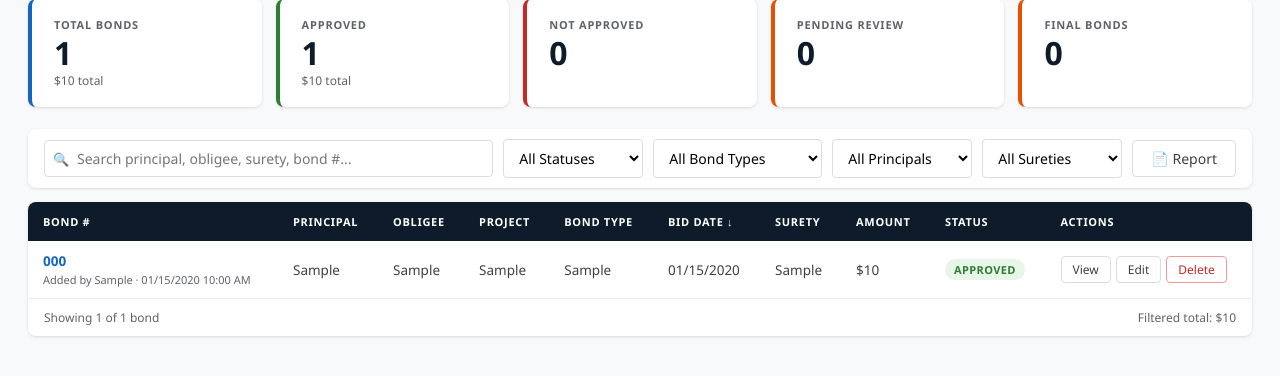
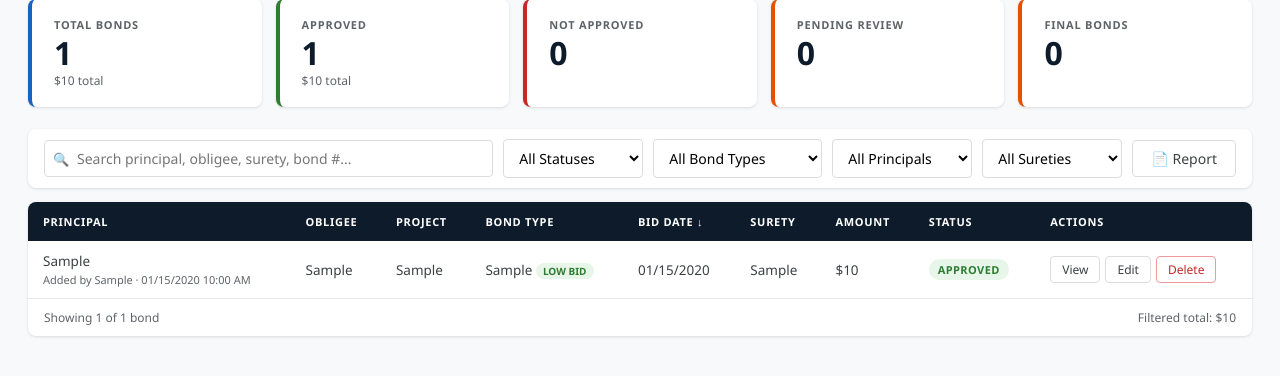
Before and after one commit to councilcomputing-boop/Projects, a Flask app: page / in a window 1280 px wide. Shown: the part 153-529 px from the top of the page. Run offline with Flask 3, Linux system fonts and the light colour scheme; a user stored in the database is signed in; tables that the repository leaves empty hold one stand-in row (values such as "Sample post").

Commit message:
Add Low Bid flag, remove bond numbers from UI
- New Low Bid checkbox on form; LOW BID green badge shown in table (Bond Type column) and view modal
- Bond numbers removed from form, table, view modal title/body, search, and activity log header
- Bond number column dropped from table; Principal is now the first column with added-by meta underneath
- View modal title now shows "Principal — Bond Type" instead of bond number
- DB migration adds low_bid column; create/update handlers wired up

Co-Authored-By: Claude Sonnet 4.6 <noreply@anthropic.com>

```diff
--- a/Bond App/app.py
+++ b/Bond App/app.py
@@ -132,6 +132,7 @@ def create_bond():
         notes                = data.get('notes', '').strip(),
         work_on_hand         = data.get('work_on_hand', '').strip(),
         work_on_hand_low     = bool(data.get('work_on_hand_low', False)),
+        low_bid              = bool(data.get('low_bid', False)),
         created_by           = current_user.username,
         created_at           = datetime.utcnow(),
     )
@@ -172,6 +173,7 @@ def update_bond(bond_id):
     bond.notes               = data.get('notes',               bond.notes or '').strip()
     bond.work_on_hand        = data.get('work_on_hand',        bond.work_on_hand or '').strip()
     bond.work_on_hand_low    = bool(data.get('work_on_hand_low', bond.work_on_hand_low or False))
+    bond.low_bid             = bool(data.get('low_bid', bond.low_bid or False))
     bond.updated_by          = current_user.username
     bond.updated_at          = datetime.utcnow()
 
@@ -804,6 +806,7 @@ with app.app_context():
                 conn.execute(text('ALTER TABLE bonds ADD COLUMN IF NOT EXISTS bid_bond_percent FLOAT'))
                 conn.execute(text('ALTER TABLE bonds ADD COLUMN IF NOT EXISTS work_on_hand TEXT'))
                 conn.execute(text('ALTER TABLE bonds ADD COLUMN IF NOT EXISTS work_on_hand_low BOOLEAN DEFAULT FALSE'))
+                conn.execute(text('ALTER TABLE bonds ADD COLUMN IF NOT EXISTS low_bid BOOLEAN DEFAULT FALSE'))
                 conn.commit()
     except Exception:
         pass
--- a/Bond App/database.py
+++ b/Bond App/database.py
@@ -66,6 +66,7 @@ class Bond(db.Model):
     notes                = db.Column(db.Text)
     work_on_hand         = db.Column(db.Text)
     work_on_hand_low     = db.Column(db.Boolean, default=False)
+    low_bid              = db.Column(db.Boolean, default=False)
     created_by           = db.Column(db.String(50))
     created_at           = db.Column(db.DateTime, default=datetime.utcnow)
     updated_by           = db.Column(db.String(50))
@@ -90,6 +91,7 @@ class Bond(db.Model):
             'notes':               self.notes or '',
             'work_on_hand':        self.work_on_hand or '',
             'work_on_hand_low':    bool(self.work_on_hand_low),
+            'low_bid':             bool(self.low_bid),
             'created_by':          self.created_by or '',
             'created_at':          fmt(self.created_at),
             'updated_by':          self.updated_by or '',
--- a/Bond App/templates/index.html
+++ b/Bond App/templates/index.html
@@ -355,7 +355,6 @@
             <div class="twrap">
                 <table>
                     <thead><tr>
-                        <th id="th-bond_number" onclick="sort('bond_number')">Bond #</th>
                         <th id="th-principal"   onclick="sort('principal')">Principal</th>
                         <th id="th-obligee"     onclick="sort('obligee')">Obligee</th>
                         <th id="th-project"     onclick="sort('project')">Project</th>
@@ -392,7 +391,7 @@
                 <table class="log-table">
                     <thead><tr>
                         <th style="cursor:default;">Date &amp; Time</th>
-                        <th style="cursor:default;">Bond #</th>
+                        <th style="cursor:default;">Principal</th>
                         <th style="cursor:default;">Action</th>
                         <th style="cursor:default;">Changed By</th>
                         <th style="cursor:default;">Details</th>
@@ -421,7 +420,6 @@
             <div id="formError" class="empty" style="display:none;padding:10px;background:#ffebee;color:#c62828;border-radius:4px;font-size:13px;margin-bottom:14px;"></div>
             <form id="bondForm" class="fg" onsubmit="saveBond(event)">
                 <div class="fsect">Bond Information</div>
-                <div class="fgrp"><label class="flbl">Bond Number</label><div style="display:flex;gap:8px;align-items:center;"><input type="text" class="fc" id="fNum" style="flex:1;"><button type="button" class="btn btn-secondary" style="white-space:nowrap;padding:6px 10px;font-size:13px;" onclick="document.getElementById('fNum').value='N/A'">N/A</button></div></div>
                 <div class="fgrp"><label class="flbl">Bond Type <span class="req">*</span></label>
                     <select class="fc" id="fType" required onchange="onBondTypeChange()"><option value="">Select...</option><option>Bid Bond</option><option>Final Bond</option><option>License Bond</option><option>Maintenance Bond</option><option>Other</option></select>
                 </div>
@@ -437,6 +435,7 @@
                     </select>
                 </div>
                 <div class="fgrp" id="bidPctCustomRow" style="display:none;"><label class="flbl">Custom Bid Bond %</label><input type="number" class="fc" id="fBidPctCustom" min="0" max="100" step="0.1" placeholder="e.g. 15"></div>
+                <div class="fgrp full"><label style="display:flex;align-items:center;gap:10px;cursor:pointer;margin-top:2px;"><input type="checkbox" id="fLowBid" style="width:17px;height:17px;accent-color:#2e7d32;flex-shrink:0;"> <span style="font-size:14px;font-weight:500;color:#2e7d32;">Low Bid</span></label></div>
                 <div class="fsect">Parties</div>
                 <div class="fgrp full"><label class="flbl">Principal (Contractor / Applicant) <span class="req">*</span></label><input type="text" class="fc" id="fPrincipal" placeholder="Name of contractor or entity requesting the bond" required></div>
                 <div class="fgrp full"><label class="flbl">Obligee (Requiring Party) <span class="req">*</span></label><input type="text" class="fc" id="fObligee" placeholder="Entity requiring the bond" required></div>
@@ -567,11 +566,11 @@ let sortAsc  = false;
 let activeTab = 'bonds';
 
 const LABELS = {
-    bond_number:'Bond #', bond_type:'Bond Type', principal:'Principal',
+    bond_type:'Bond Type', principal:'Principal',
     obligee:'Obligee', project:'Project', project_description:'Project Description',
     surety:'Surety', bond_amount:'Amount', bid_bond_percent:'Bid Bond %',
-    bid_date:'Bid Date', expiration_date:'Expiration Date', decision_date:'Decision Date',
-    status:'Status', notes:'Notes', work_on_hand:'Work on Hand',
+    bid_date:'Bid Date', decision_date:'Decision Date',
+    status:'Status', notes:'Notes', work_on_hand:'Work on Hand', low_bid:'Low Bid',
 };
 
 // ── API ────────────────────────────────────────────────────────────────
@@ -636,7 +635,7 @@ function renderBonds() {
     const suf = document.getElementById('fltSurety').value;
 
     let rows = bonds.filter(b => {
-        const hit = !q || [b.bond_number,b.principal,b.obligee,b.surety,b.bond_type,b.project]
+        const hit = !q || [b.principal,b.obligee,b.surety,b.bond_type,b.project]
             .some(v=>(v||'').toLowerCase().includes(q));
         return hit && (!sf||b.status===sf) && (!tf||b.bond_type===tf) && (!pf||b.principal===pf) && (!suf||b.surety===suf);
     });
@@ -660,12 +659,12 @@ function renderBonds() {
             const amt = b.bond_amount ? '$'+(+b.bond_amount).toLocaleString('en-US',{maximumFractionDigits:0}) : '&mdash;';
             const amtSub = (b.bond_type==='Bid Bond'&&b.bid_bond_percent&&b.bond_amount)
                 ? `<div class="meta">${b.bid_bond_percent}% = $${(b.bond_amount*b.bid_bond_percent/100).toLocaleString('en-US',{maximumFractionDigits:0})}</div>` : '';
+            const lowBidBadge = b.low_bid ? ' <span style="background:#e8f5e9;color:#2e7d32;border-radius:10px;padding:1px 7px;font-size:10px;font-weight:700;vertical-align:middle;">LOW BID</span>' : '';
             return `<tr>
-            <td><div class="bond-num">${esc(b.bond_number||'N/A')}</div><div class="meta">Added by ${esc(b.created_by)} &middot; ${b.created_at}</div></td>
-            <td><span class="principal">${esc(b.principal)}</span></td>
+            <td><span class="principal">${esc(b.principal)}</span><div class="meta">Added by ${esc(b.created_by)} &middot; ${b.created_at}</div></td>
             <td>${esc(b.obligee)}</td>
             <td>${esc(b.project)||'&mdash;'}</td>
-            <td>${esc(b.bond_type)}</td>
+            <td>${esc(b.bond_type)}${lowBidBadge}</td>
             <td>${fmtDate(b.bid_date)}</td>
             <td>${esc(b.surety)}</td>
             <td>${amt}${amtSub}</td>
@@ -713,7 +712,7 @@ function sort(field) {
 function openView(id) {
     const b = bonds.find(x=>x.id===id);
     if (!b) return;
-    document.getElementById('viewTitle').textContent = 'Bond — ' + (b.bond_number||'N/A');
+    document.getElementById('viewTitle').textContent = b.principal + ' — ' + b.bond_type;
 
     let bidPctHtml = '';
     if (b.bond_type==='Bid Bond' && b.bid_bond_percent) {
@@ -735,9 +734,10 @@ function openView(id) {
     document.getElementById('viewBody').innerHTML = `
         <div class="fg" style="row-gap:16px;">
             <div class="fsect">Bond Information</div>
-            ${dv('Bond Number',b.bond_number||'N/A')} ${dv('Bond Type',b.bond_type)}
-            ${dv('Bond Amount',b.bond_amount?'$'+(+b.bond_amount).toLocaleString('en-US'):'')} ${dv('Bid Date',fmtDate(b.bid_date))}
+            ${dv('Bond Type',b.bond_type)} ${dv('Bid Date',fmtDate(b.bid_date))}
+            ${dv('Bond Amount',b.bond_amount?'$'+(+b.bond_amount).toLocaleString('en-US'):'')}
             ${bidPctHtml}
+            ${b.low_bid?`<div class="fgrp"><div class="flbl">Low Bid</div><div style="margin-top:4px;"><span style="background:#e8f5e9;color:#2e7d32;border-radius:20px;padding:3px 12px;font-size:12px;font-weight:700;">LOW BID</span></div></div>`:''}
             <div class="fsect">Parties</div>
             ${dv('Principal',b.principal,true)} ${dv('Obligee',b.obligee,true)}
             ${projectHtml}
@@ -774,6 +774,7 @@ function openAdd() {
     document.getElementById('formError').style.display='none';
     document.getElementById('bidPctRow').style.display='none';
     document.getElementById('bidPctCustomRow').style.display='none';
+    document.getElementById('fLowBid').checked=false;
     open_('bondModal');
 }
 
@@ -783,7 +784,6 @@ function openEdit(id) {
     editId=id;
     document.getElementById('modalTitle').textContent='Edit Bond';
     document.getElementById('formError').style.display='none';
-    document.getElementById('fNum').value        = b.bond_number        ||'';
     document.getElementById('fType').value       = b.bond_type          ||'';
     document.getElementById('fAmt').value        = b.bond_amount        ||'';
     document.getElementById('fBidDate').value    = b.bid_date           ||'';
@@ -796,6 +796,7 @@ function openEdit(id) {
     document.getElementById('fDecDate').value    = b.decision_date      ||'';
     document.getElementById('fNotes').value      = b.notes              ||'';
     document.getElementById('fWorkOnHand').value = b.work_on_hand ||'';
+    document.getElementById('fLowBid').checked   = b.low_bid || false;
 
     // Bid bond percent
     const isBid = b.bond_type==='Bid Bond';
@@ -832,7 +833,6 @@ async function saveBond(e) {
         else if (pctSel) bidBondPct = parseFloat(pctSel);
     }
     const body = {
-        bond_number:         document.getElementById('fNum').value.trim(),
         bond_type:           bondType,
         bond_amount:         document.getElementById('fAmt').value||null,
         bid_bond_percent:    bidBondPct,
@@ -846,6 +846,7 @@ async function saveBond(e) {
         decision_date:       document.getElementById('fDecDate').value||null,
         notes:               document.getElementById('fNotes').value.trim(),
         work_on_hand:        document.getElementById('fWorkOnHand').value.trim(),
+        low_bid:             document.getElementById('fLowBid').checked,
     };
     try {
         if (editId) { await api(`/api/bonds/${editId}`,'PUT',body); toast('Bond updated'); }
```
